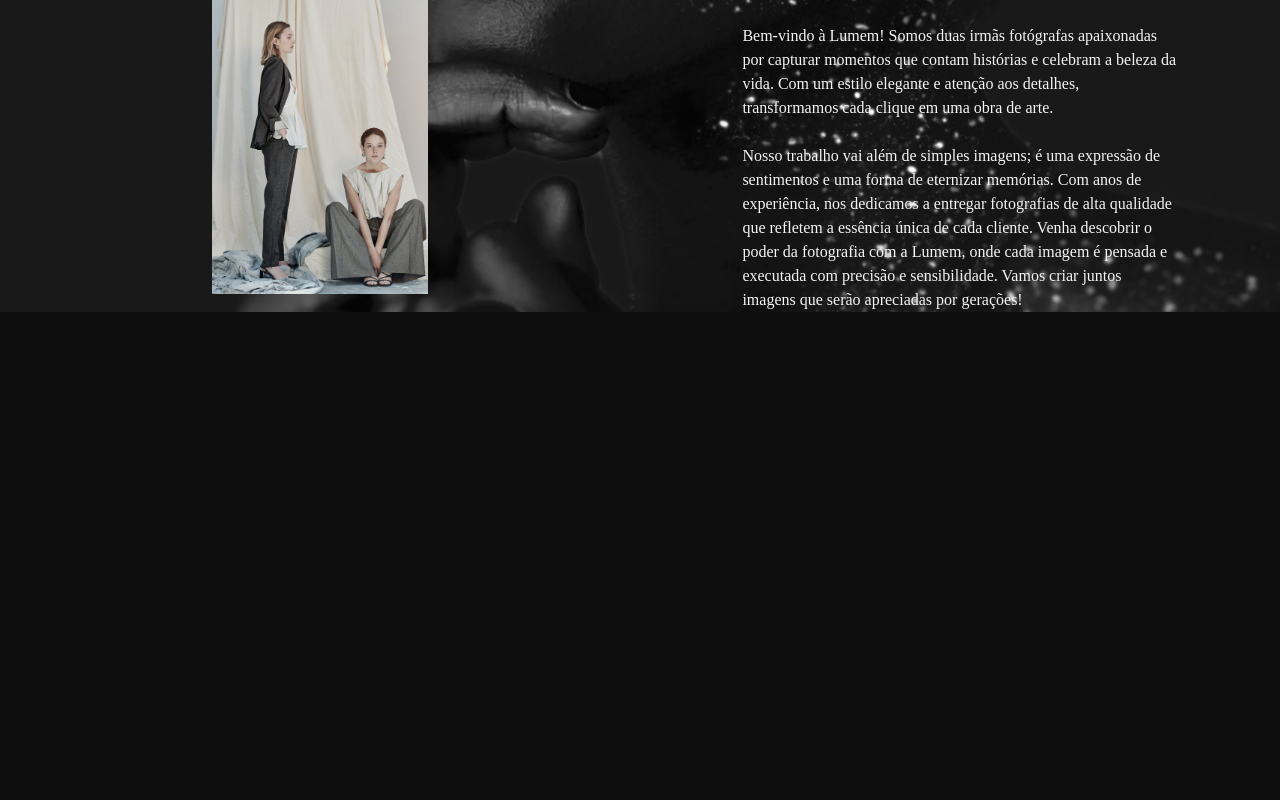
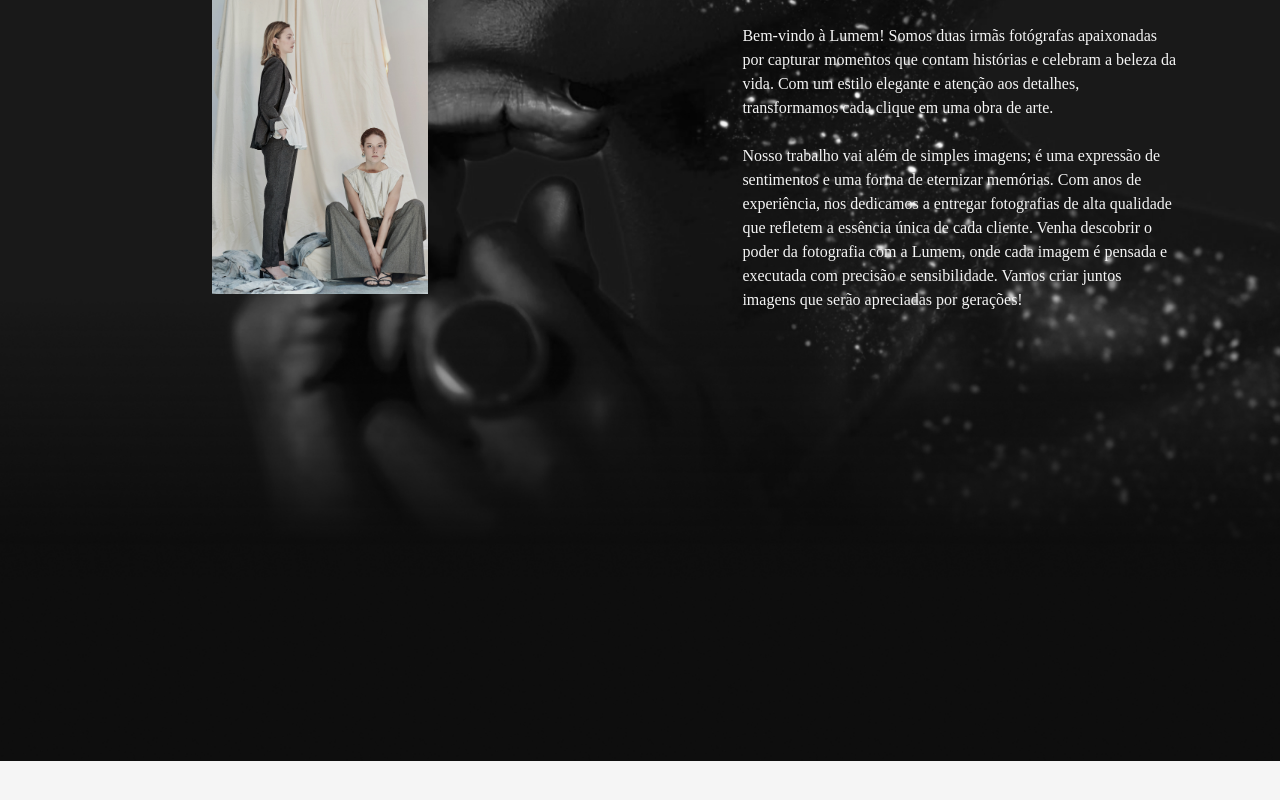
Before and after one commit to alisonnRB/Lumen, a Next.js app: page / in a window 1280 px wide. Shown: the part 840-1640 px from the top of the page. Before the commit the page ends 1152 px from the top, so only its background shows below. Built offline with nearby package versions, Linux system fonts and the light colour scheme.

Commit message:
vision in crating

```diff
--- /dev/null
+++ b/src/components/vision.jsx
@@ -0,0 +1,17 @@
+import capa from '../assets/capaPage.jpg';
+import contate from '../assets/contatePage.png';
+
+export default function Vision(){
+    return(
+        <section className='bg-page w-[100dvw] h-[1000px] vision-content'>
+            <div>
+                <div></div>
+                <div></div>
+            </div>
+
+            <div>
+
+            </div>
+        </section>
+    )
+}
--- a/src/pages/index.js
+++ b/src/pages/index.js
@@ -1,11 +1,13 @@
 import Initial from "@/components/initial";
 import About from "@/components/about";
+import Vision from "@/components/vision";
 
 export default function Home() {
   return (
     <main>
       <Initial />
       <About />
+      <Vision />
     </main>
   );
 }
--- a/src/styles/globals.css
+++ b/src/styles/globals.css
@@ -5,6 +5,7 @@
 @import url('https://fonts.googleapis.com/css2?family=Libre+Baskerville:ital,wght@0,400;0,700;1,400&display=swap');
 @import url('./init.css');
 @import url('./about.css');
+@import url('./vision.css');
 
 body,
 html {
--- /dev/null
+++ b/src/styles/vision.css
@@ -0,0 +1,9 @@
+.vision-content{
+    margin-top: 20em;
+}
+
+@media screen and (orientation: portrait) {
+    .vision-content{
+        margin-top: 10em;
+    }
+}
```
